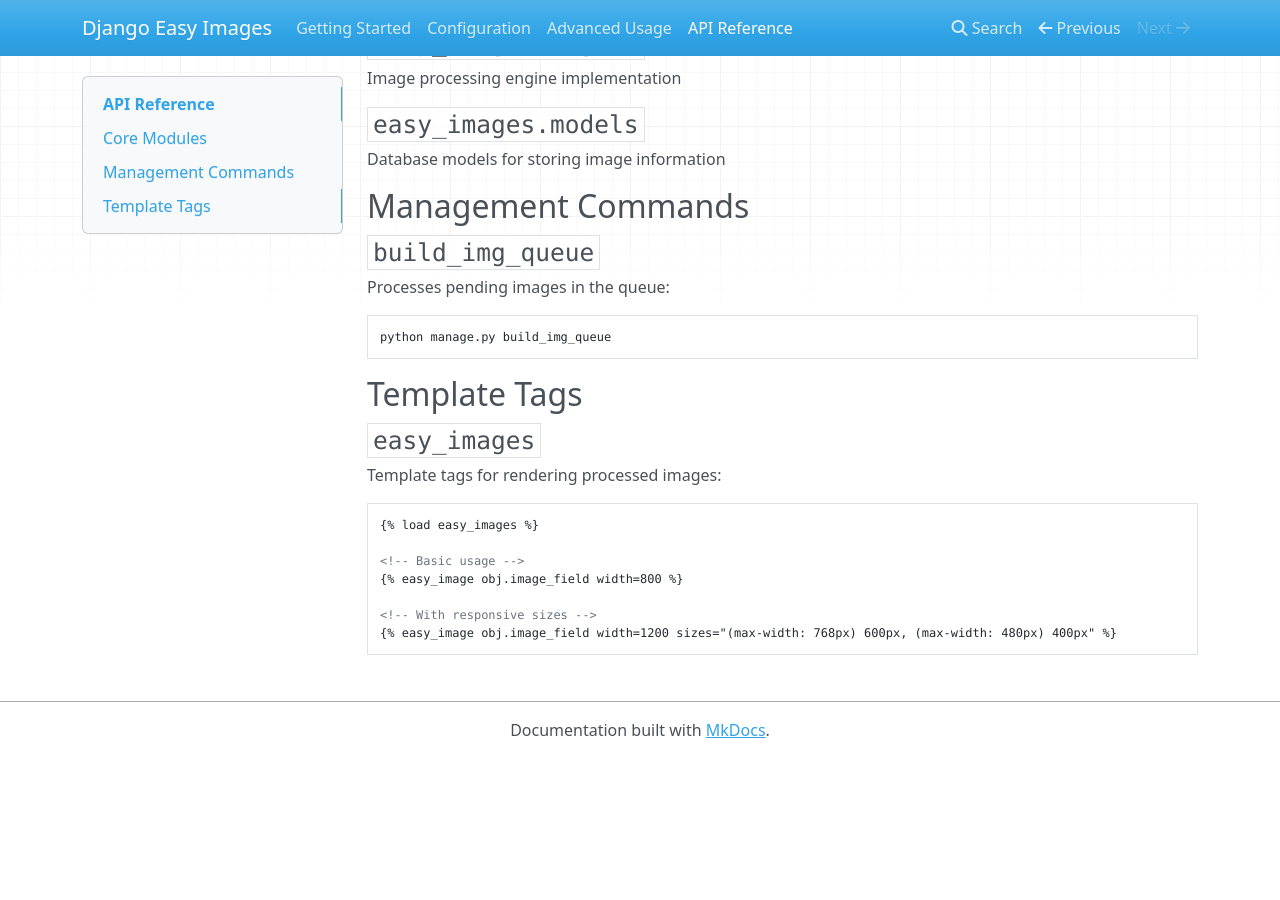
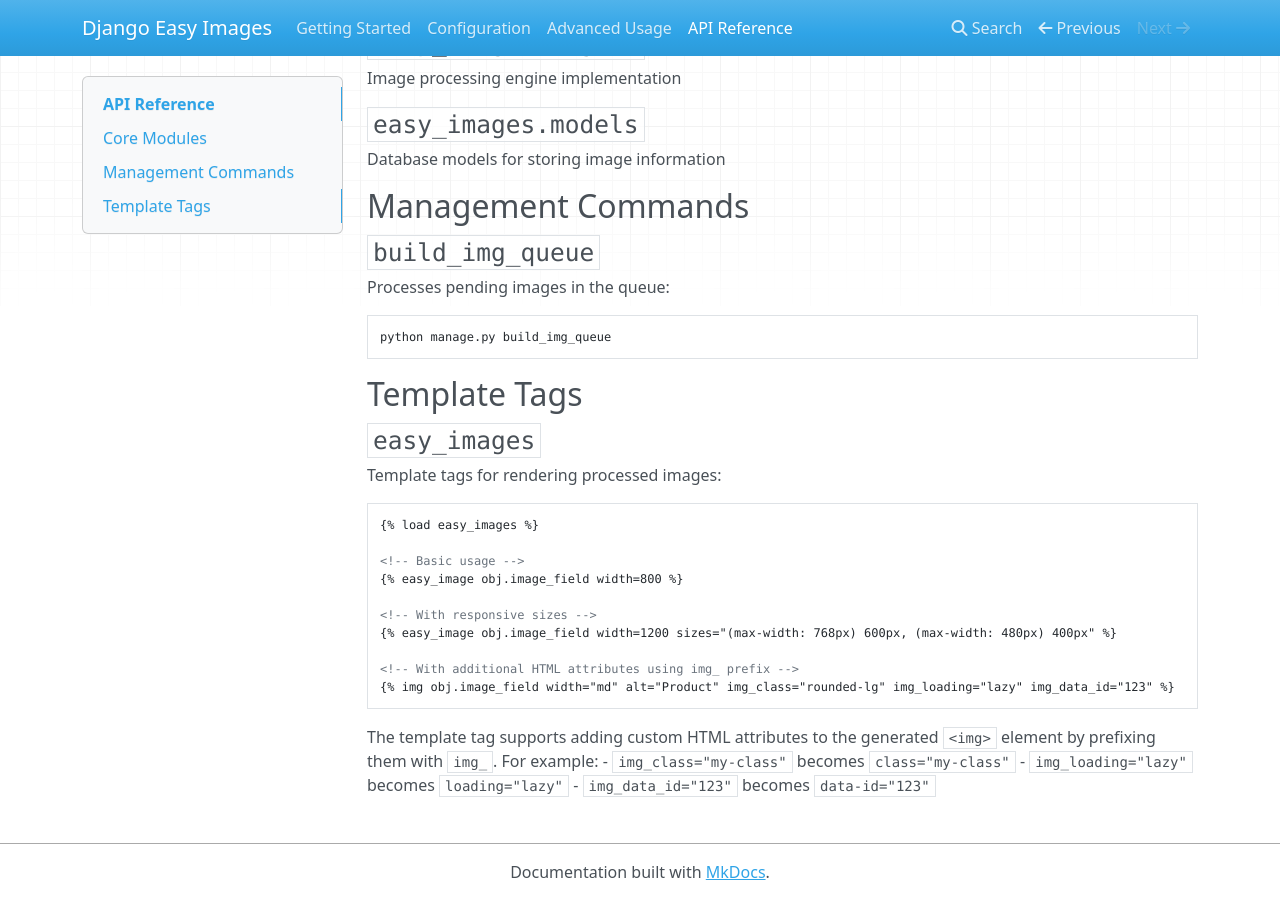
Before and after one commit to SmileyChris/django-easy-images, an MkDocs documentation site: the page built from docs/api.md, in a window 1280 px wide and 900 px high, scrolled down 1472 px. Built offline with MkDocs 1.6.1, drawn with Linux system fonts in a browser that asks for light colours; nearby versions of some CDN libraries; before the commit the page ends 2230 px from its top, so only the background shows below that.

Commit message:
Document support for custom HTML attributes in template tag

````diff
--- a/docs/api.md
+++ b/docs/api.md
@@ -102,4 +102,12 @@ Template tags for rendering processed images:
 
 <!-- With responsive sizes -->
 {% easy_image obj.image_field width=1200 sizes="(max-width: 768px) 600px, (max-width: 480px) 400px" %}
+
+<!-- With additional HTML attributes using img_ prefix -->
+{% img obj.image_field width="md" alt="Product" img_class="rounded-lg" img_loading="lazy" img_data_id="123" %}
 ```
+
+The template tag supports adding custom HTML attributes to the generated `<img>` element by prefixing them with `img_`. For example:
+- `img_class="my-class"` becomes `class="my-class"`
+- `img_loading="lazy"` becomes `loading="lazy"`
+- `img_data_id="123"` becomes `data-id="123"`
````
